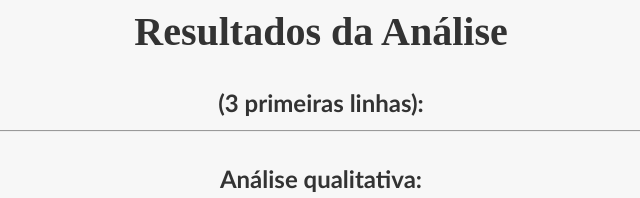
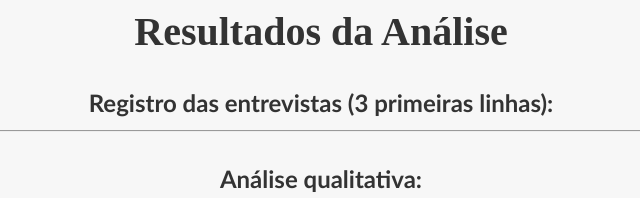
Before and after one commit to Thilais/analisAI, a Flask app: template templates/resultados_analise.html in a window 1280 px wide. Shown: the part 66-264 px from the top of the page, without its empty margins (319-959 px from the left). Run offline with Flask 3, Linux system fonts and the light colour scheme; the template is opened without the code that fills it, so the values that code supplies are empty.

Commit message:
Update resultados_analise.html

```diff
--- a/templates/resultados_analise.html
+++ b/templates/resultados_analise.html
@@ -32,7 +32,7 @@
     </nav>
 
     <h1>Resultados da Análise</h1>
-    <h2> (3 primeiras linhas):</h2>
+    <h2>Registro das entrevistas (3 primeiras linhas):</h2>
     <table id="tabela1">
         <tr>
     {{ primeiras_linhas|safe }}
```
